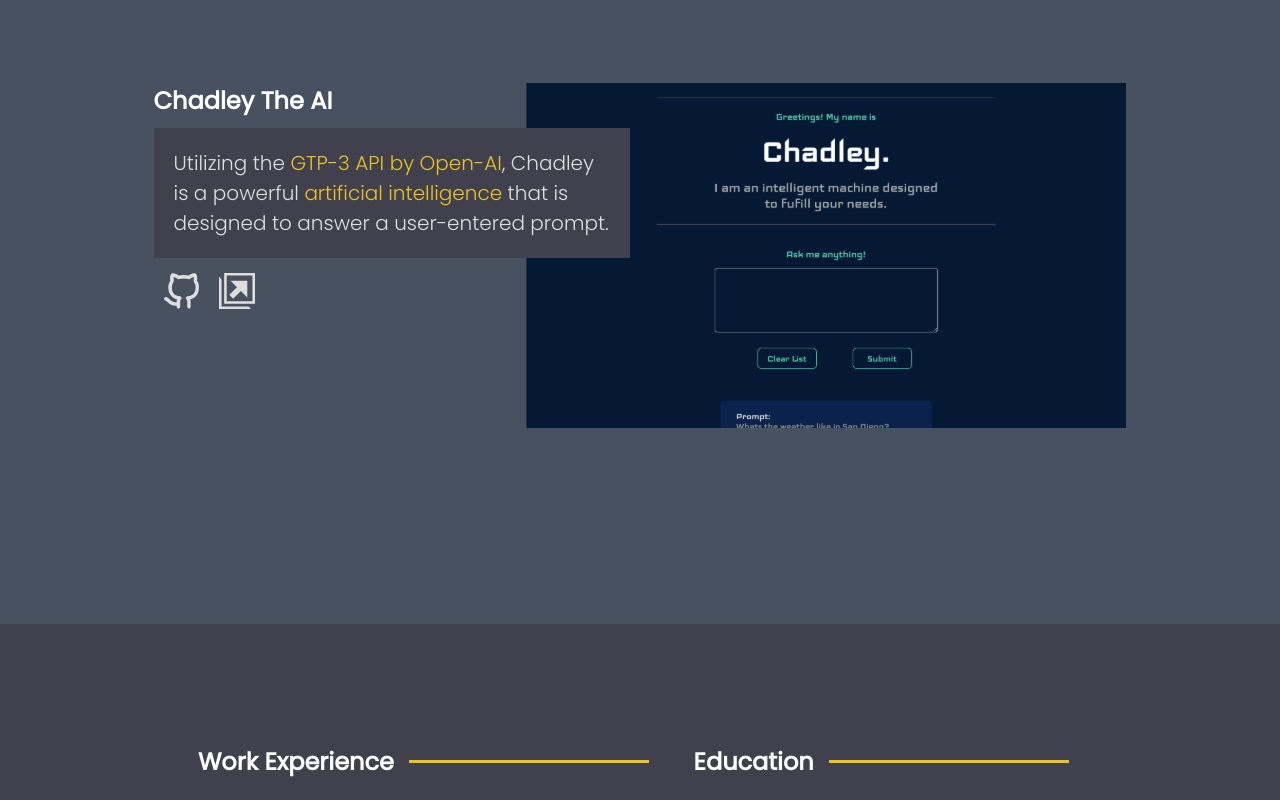
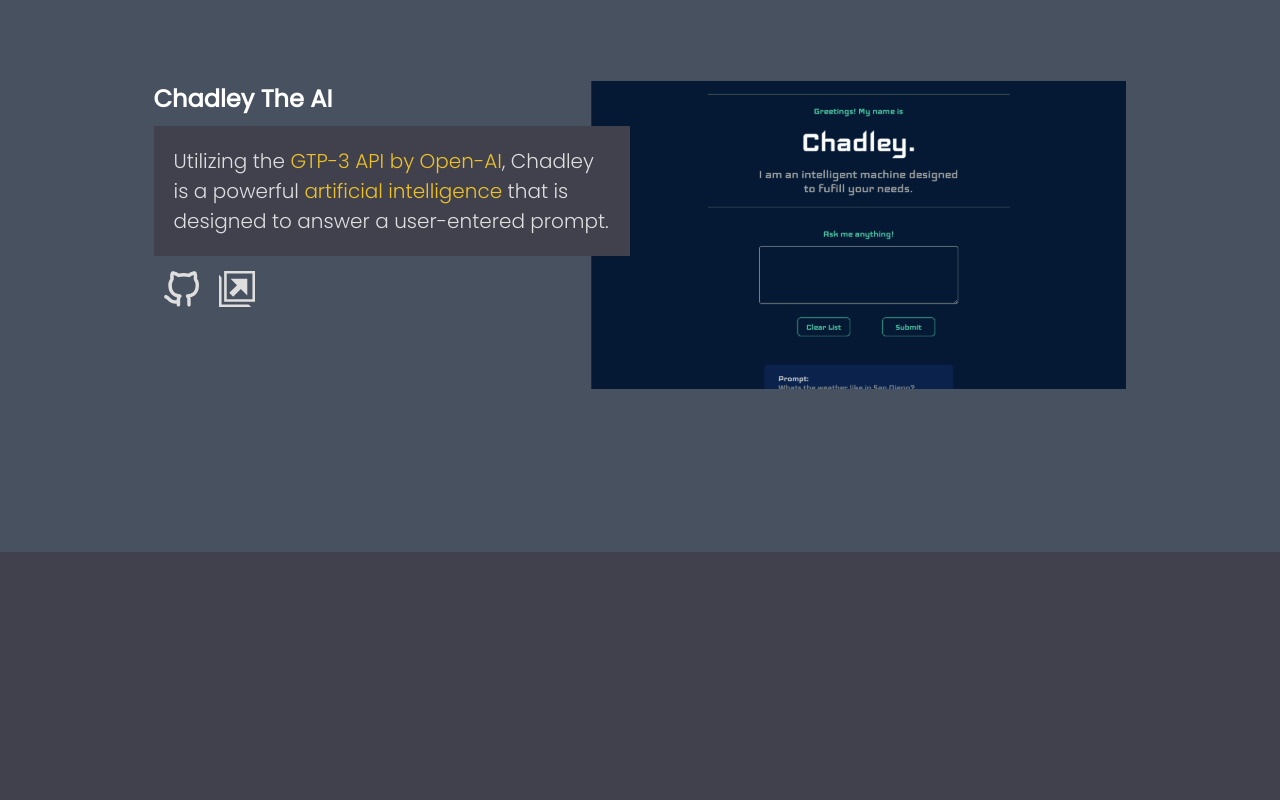
Before and after one commit to dbinlee3/ben-and-queries, a React (Create React App) app: page / in a window 1280 px wide. Shown: the part 2240-3040 px from the top of the page. After the commit the page ends 2792 px from the top, so only its background shows below. Built offline with nearby package versions, Linux system fonts and the light colour scheme.

Commit message:
Responsive Projects Page

```diff
--- a/src/App.js
+++ b/src/App.js
@@ -15,8 +15,8 @@
       <Landing />
       <About />
       <Projects />
-      <Experience />
-      <Footer />
+      {/* <Experience />
+      <Footer /> */}
     </>
   );
 }
--- a/src/index.css
+++ b/src/index.css
@@ -63,3 +63,14 @@
   border-radius: 6px;
   font-weight: 300;
 }
+
+@media screen and (max-width: 720px) {
+
+  h3 {
+    font-size: clamp(26px, 6vw, 32px);
+  }
+
+  p {
+    font-size: clamp(16px, 3vw, 20px);
+  }
+}
--- a/src/pages/projects/Projects.js
+++ b/src/pages/projects/Projects.js
@@ -36,9 +36,11 @@
                                 </div>
 
                                 <div className={styles.descContainer}>
-                                    {project.desc.map((description) => {
-                                        return <p className={styles.description}>{description}</p>
-                                    })}
+                                    <div className={styles.descContent}>
+                                        {project.desc.map((description) => {
+                                            return <p className={styles.description}>{description}</p>
+                                        })}
+                                    </div>
                                 </div>
 
                                 <div className={styles.projectLinks}>
--- a/src/pages/projects/Projects.module.css
+++ b/src/pages/projects/Projects.module.css
@@ -9,7 +9,7 @@
 .content {
     max-width: 1100px;
     width: 76%;
-    padding: 120px 0;
+    padding: 80px 0;
 }
 
 .header {
@@ -51,10 +51,12 @@
 .projectImgLink {
     height: inherit;
     max-width: 600px;
+    width: 55%;
 }
 
 .projectImg {
     height: inherit;
+    width: inherit;
 }
 
 .projectContent {
@@ -93,9 +95,13 @@
     height: auto;
     margin-top: 10px;
     margin-bottom: 15px;
-    padding: 20px;
+
     background-color: var(--primary-dark);
     text-align: left;
+}
+
+.descContent {
+    padding: 20px;
 }
 
 .description {
@@ -114,3 +120,39 @@
 .projectLink > img {
     height: 36px;
 }
+
+@media screen and (max-width: 900px) {
+    .projectImgLink {
+        max-width: 600px;
+        width: 66%;
+    }
+
+    .projectContent {
+        max-width: 66%;
+    }
+
+}
+
+@media screen and (max-width: 720px) {
+    .content {
+        width: 90%;
+    }
+
+    .projects {
+        padding: 60px 0 0 0;
+        grid-gap: 100px;
+    }
+
+    .projectImgLink {
+        display: none;
+    }
+
+    .projectContent {
+        position: static;
+        max-width: 100%;
+    }
+
+    .descContainer {
+        width: 100%;
+    }
+}
```
